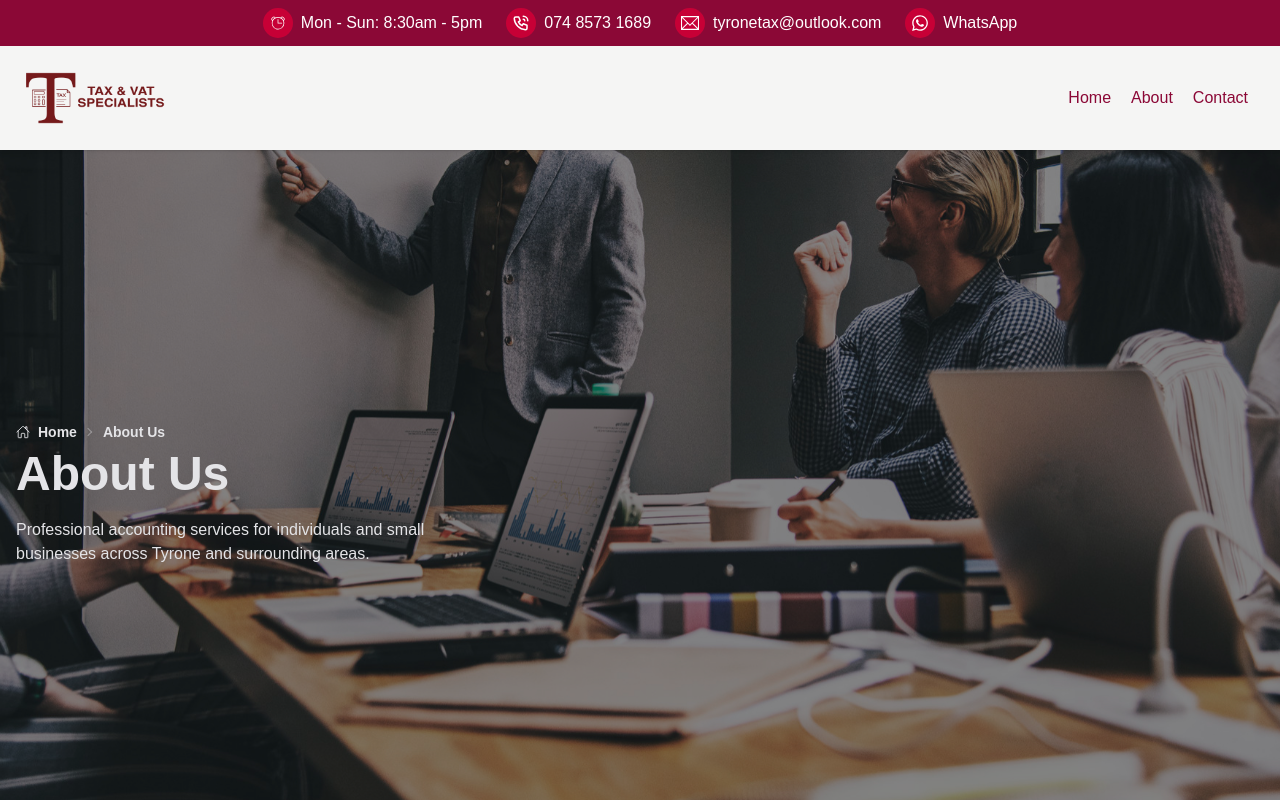
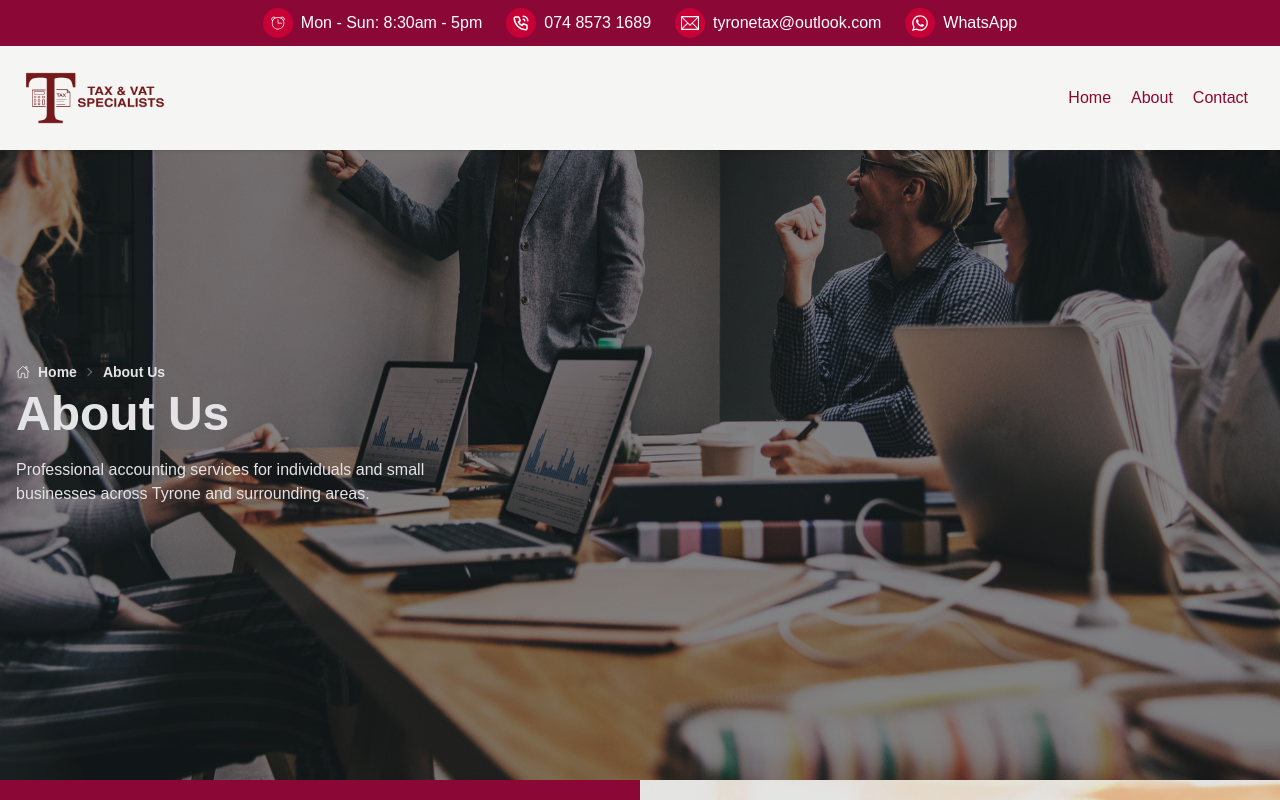
Before and after one commit to bnyari196/accountancy-app, a Next.js app: page /about in a window 1280 px wide. Shown: the top 800 px of the page. Built offline with nearby package versions, Linux system fonts and the light colour scheme.

Commit message:
Reduced SubPageHero.tsx image size for consistency with Hero.tsx

```diff
--- a/app/components/SubPageHero.tsx
+++ b/app/components/SubPageHero.tsx
@@ -12,7 +12,7 @@ type SubPageHeroProps = {
   const SubPageHero = ({ title, subtitle, imageUrl, showButton = false }: SubPageHeroProps) => {
     return (
       <div
-        className="hero min-h-screen bg-cover bg-center m-0 p-0"
+        className="hero h-[70vh] md:h-[85vh] lg:h-[85vh] bg-cover bg-center m-0 p-0"
         style={{
           backgroundImage: `url(${imageUrl})`,
         }}
```
